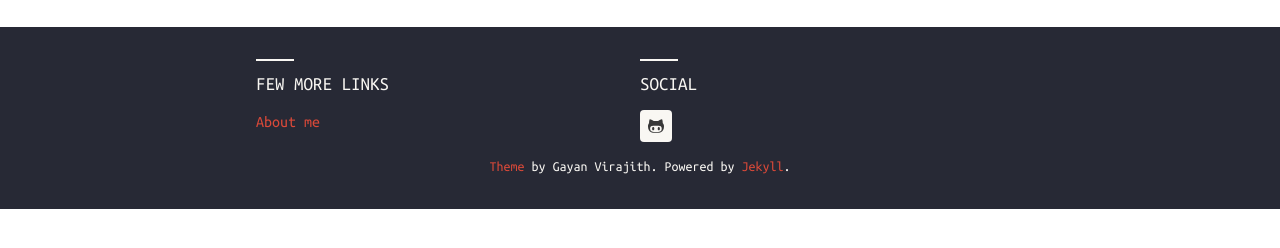
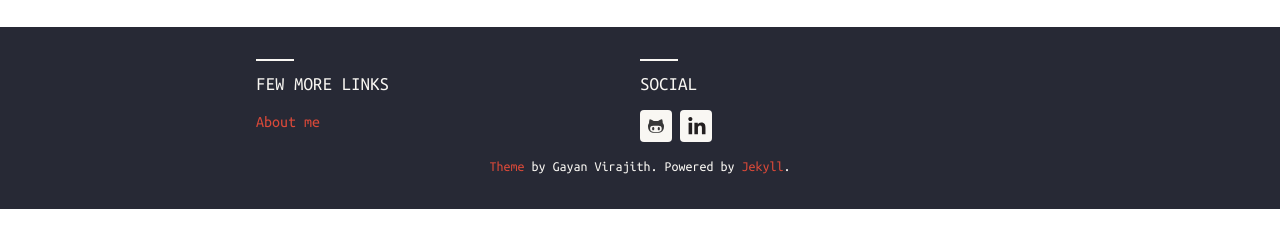
Before and after one commit to residentsummer/residentsummer.github.io, a Jekyll site: the page built from index.html, in a window 1280 px wide. Shown: the part 579-827 px from the top of the page. Built offline with Jekyll 4.4.1, drawn with Linux system fonts in a browser that asks for light colours; nearby versions of some CDN libraries.

Commit message:
LinkedIn social link support

```diff
--- a/_config.yml
+++ b/_config.yml
@@ -20,6 +20,7 @@ harmony:
   # Profile links, leave blank to ignore
   social:
     github: residentsummer
+    linkedin: shkalev
     twitter:
     facebook:
     gplus:
--- a/_includes/social.html
+++ b/_includes/social.html
@@ -51,4 +51,12 @@
     </li>
     {% endif %}
 
+    {% if site.harmony.social.linkedin %}
+    <li>
+        <a title="{{ site.harmony.social.linkedin }} on LinkedIn"
+            href="https://www.linkedin.com/in/{{ site.harmony.social.linkedin }}"
+            class="linkedin wc-img-replace" target="_blank">LinkedIn</a>
+    </li>
+    {% endif %}
+
 </ul>
--- a/assets/css/main.scss
+++ b/assets/css/main.scss
@@ -294,7 +294,7 @@ footer.main-footer {
     height: 32px;
     background: $base-07;
     background-image: url("./images/socials-icons.svg");
-    background-size: 224px 64px;
+    background-size: 256px 64px;
     border-radius: 0.25em;
     @include transition(background-color 0.2s);
     border-bottom-color: transparent;
@@ -340,12 +340,20 @@ footer.main-footer {
   }
 
   li a.pinterest {
-      background-position: -196px 0;
-      &:hover {
-        background-position: -196px -32px;
-      }
+    background-position: -192px 0;
+    &:hover {
+      background-position: -192px -32px;
     }
   }
+
+  li a.linkedin {
+    background-position: -224px 0;
+    &:hover {
+      background-position: -224px -32px;
+    }
+  }
+
+ }
 }
 
 .no-svg footer.main-footer ul.social-media li a {
@@ -353,7 +361,7 @@ footer.main-footer {
     height: 32px;
     background-color: $base-07;
     background-image: url("./images/socials-icons.png");
-    background-size: 224px 64px;
+    background-size: 256px 64px;
     border-radius: 0.25em;
     @include transition(background-color 0.2s);
     border-bottom-color: transparent;
```
Also changed, not shown: assets/css/images/socials-icons.png, assets/css/images/socials-icons.svg.
